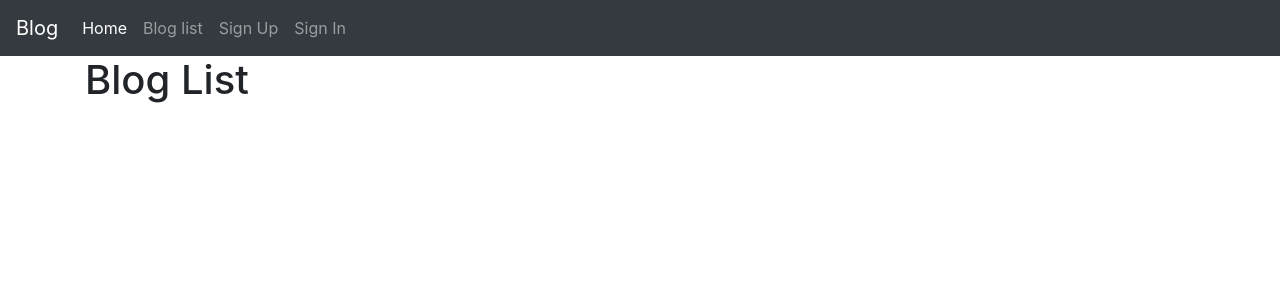
After one commit to MarcosLopez7/blog, a Django app: page /blogs/list/ in a window 1280 px wide. The commit adds this page. Shown: the top 300 px of the page. Run offline with Django 3.2, Linux system fonts and the light colour scheme; the visitor is signed in with stand-in values (Sample User, id 1); data that the repository does not hold is empty; some libraries are stand-ins or nearby versions.

Commit message:
blog list y unauthorized view agregados

```diff
--- a/blog/blog/urls.py
+++ b/blog/blog/urls.py
@@ -19,7 +19,8 @@ from django.urls import path, include
 from . import views
 
 urlpatterns = [
-    path('blogs/', include('blogs.urls')),
+    path('blogs/', include(('blogs.urls', 'blogs'), namespace='blogs')),
     path('admin/', admin.site.urls),
+    path('unauthorized/', views.unauthorized, name='unauthorized'),
     path('', views.index, name='index')
 ]
--- a/blog/blog/views.py
+++ b/blog/blog/views.py
@@ -4,3 +4,6 @@ from django.shortcuts import render
 
 def index(request):
     return render(request, 'index.html')
+
+def unauthorized(request):
+    return render(request, 'unauthorized.html')
--- a/blog/blogs/models.py
+++ b/blog/blogs/models.py
@@ -3,11 +3,7 @@ from django.contrib.auth.models import User
 
 # Create your models here.
 class Blog(models.Model):
-    """
-    TODO usar el objeto de User predefinido por Django
-    """
     user = models.ForeignKey(User, on_delete=models.CASCADE)
-    # user = models.CharField(max_length=50, default="Usuario@test.com")
     title = models.CharField(max_length=100)
     image = models.ImageField(upload_to='static/img/')
     content = models.TextField()
--- /dev/null
+++ b/blog/blogs/templates/blogs/blog_list.html
@@ -0,0 +1,16 @@
+{% extends 'base.html' %}
+{% load static %}
+
+{% block title %}Blog List{% endblock %}
+
+{% block content %}
+    <h1>Blog List</h1>
+
+    <div class="list-group">
+        {% for blog in blogs %}
+            <a href="{% url 'blogs:retrieve_blog' blog.pk %}" class="list-group-item list-group-item-action">{{ blog.title }}</a>
+            <!-- <span class="badge badge-primary badge-pill">14</span> -->
+        {% endfor %}
+    </div>
+
+{% endblock %}
--- a/blog/blogs/urls.py
+++ b/blog/blogs/urls.py
@@ -4,5 +4,6 @@ from . import views
 
 urlpatterns = [
     path('', views.index, name='index'),
+    path('list/', views.get_blogs, name='list'),
     path('<int:blog_id>/', views.retrieve_blog, name='retrieve_blog'),
 ]
--- a/blog/blogs/views.py
+++ b/blog/blogs/views.py
@@ -1,4 +1,4 @@
-from django.shortcuts import render, get_object_or_404
+from django.shortcuts import render, get_object_or_404, redirect
 from django.http import HttpResponse
 
 from .models import Blog
@@ -14,3 +14,16 @@ def retrieve_blog(request, blog_id):
     }
 
     return render(request, 'blogs/blog.html', context)
+
+
+def get_blogs(request):
+    if request.user.is_authenticated:
+        blogs = Blog.objects.filter(user=request.user)
+
+        context = {
+            'blogs': blogs
+        }
+
+        return render(request, 'blogs/blog_list.html', context)
+    else:
+        return redirect('/unauthorized')
--- a/blog/templates/base.html
+++ b/blog/templates/base.html
@@ -18,7 +18,7 @@
                     <a class="nav-link" href="/">Home</a>
                   </li>
                   <li class="nav-item">
-                    <a class="nav-link" href="#">Blog list</a>
+                    <a class="nav-link" href="{% url 'blogs:list' %}">Blog list</a>
                   </li>
                   <li class="nav-item">
                     <a class="nav-link" href="#">Sign Up</a>
```
Also changed, not shown: blog/templates/unauthorized.html (added, +8 -0 lines).
